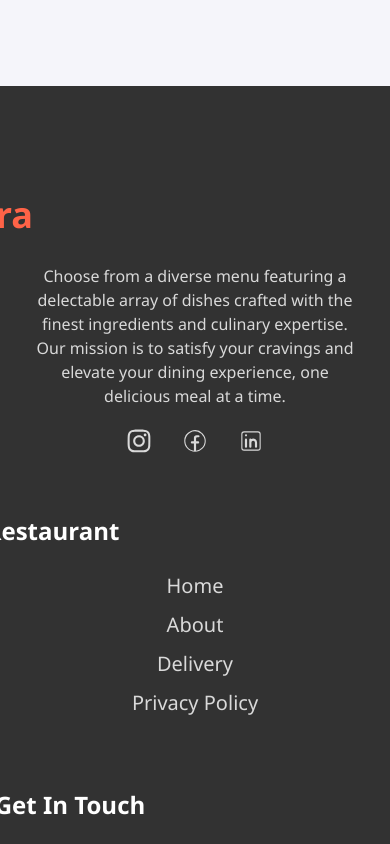
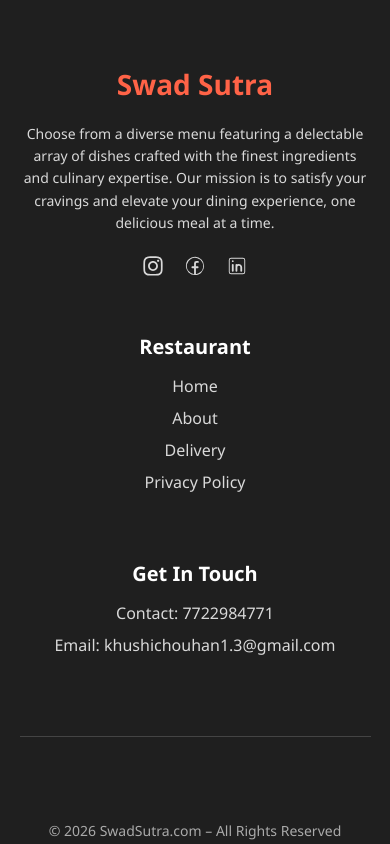
Before and after one commit to Khushichouhan011/Food-Ordering-Reactjs, a React (Vite) app: page / in a window 390 px wide. Shown: the part 900-1744 px from the top of the page. Built offline with nearby package versions, Linux system fonts and the light colour scheme.

Commit message:
Added fully responsive About page, Login popup, and Footer

```diff
--- a/src/components/footer/AppDownload.jsx
+++ b/src/components/footer/AppDownload.jsx
@@ -6,8 +6,8 @@ import appstore from "/images/appstore.png";
 const AppDownload = () => {
   return (
     <div className="app-download" id="app-download">
-      <p>
-        For Better Experience Download <br />
+      <p className="app-download-text">
+        For a Better Experience, Download <br />
         <strong>Swad Sutra</strong>
       </p>
 
@@ -20,3 +20,26 @@ const AppDownload = () => {
 };
 
 export default AppDownload;
+
+// import React from "react";
+// import "./AppDownload.css";
+// import googleplay from "/images/googleplay.png";
+// import appstore from "/images/appstore.png";
+
+// const AppDownload = () => {
+//   return (
+//     <div className="app-download" id="app-download">
+//       <p>
+//         For Better Experience Download <br />
+//         <strong>Swad Sutra</strong>
+//       </p>
+
+//       <div className="app-download-platforms">
+//         <img src={appstore} alt="Download on App Store" />
+//         <img src={googleplay} alt="Get it on Google Play" />
+//       </div>
+//     </div>
+//   );
+// };
+
+// export default AppDownload;
--- a/src/components/footer/Footer.css
+++ b/src/components/footer/Footer.css
@@ -1,76 +1,74 @@
 .footer {
-  background-color: #323232;
+  background-color: #1f1f1f;
   color: #d9d9d9;
-  padding: 80px 8vw 20px;
+  padding: 60px 5%;
   display: flex;
   flex-direction: column;
-  align-items: center;
-  gap: 20px;
-  margin-top: 100px;
+  gap: 40px;
 }
 
 .footer-content {
   display: grid;
-  grid-template-columns: 2fr 1fr 1fr;
-  gap: 60px;
+  grid-template-columns: repeat(auto-fit, minmax(250px, 1fr));
+  gap: 40px;
   width: 100%;
 }
 
 .footer-logo {
-  font-size: 50px;
+  font-size: 36px;
   color: tomato;
-  margin-left: -525px;
+  margin-bottom: 20px;
 }
 
 .footer-description {
-  font-size: 20px;
-  margin-top: 20px;
-  max-width: 600px;
-  line-height: 1.5;
+  font-size: 16px;
+  line-height: 1.6;
+  margin-bottom: 20px;
 }
 
 .footer-socials {
   display: flex;
-  gap: 30px;
-  margin-top: 20px;
-  font-size: 32px;
+  gap: 20px;
+  font-size: 24px;
+}
+
+.footer-center h2,
+.footer-right h2 {
+  color: #fff;
+  font-size: 20px;
+  margin-bottom: 15px;
 }
 
 .footer-center ul,
 .footer-right ul {
   list-style: none;
   padding: 0;
-  margin: 20px 0 0 0;
+  margin: 0;
 }
 
 .footer-center li,
 .footer-right li {
-  margin-bottom: 12px;
-  font-size: 20px;
+  margin-bottom: 10px;
+  font-size: 16px;
   cursor: pointer;
+  transition: color 0.3s ease;
 }
 
-.footer-center h2{
-  color: #fff;
-  font-size: 24px;
-  margin-left: -285px;
+.footer-center li:hover,
+.footer-right li:hover {
+  color: tomato;
 }
 
-.footer-right h2 {
-  color: #fff;
-  font-size: 24px;
-  margin-left: -250px;
-}
 .footer hr {
   width: 100%;
-  height: 2px;
-  background-color: #555;
+  height: 1px;
+  background-color: #444;
   border: none;
   margin: 30px 0;
 }
 
 .footer-bottom-text {
-  font-size: 16px;
+  font-size: 14px;
   color: #aaa;
   text-align: center;
 }
@@ -80,26 +78,18 @@
   .footer-content {
     grid-template-columns: 1fr;
     text-align: center;
-    gap: 40px;
-  }
-
-  .footer-left,
-  .footer-center,
-  .footer-right {
-    align-items: center;
   }
 
   .footer-logo {
-    font-size: 36px;
+    font-size: 28px;
   }
 
   .footer-description {
-    font-size: 16px;
-    margin-top: 10px;
+    font-size: 14px;
   }
 
   .footer-socials {
-    font-size: 26px;
     justify-content: center;
+    font-size: 22px;
   }
 }
--- a/src/loginpopup/Login.css
+++ b/src/loginpopup/Login.css
@@ -1,3 +1,5 @@
+
+/* Base Styles */
 .login-popup {
   position: fixed;
   top: 0;
@@ -11,25 +13,20 @@
   z-index: 1000;
   backdrop-filter: blur(5px);
   animation: fadeIn 0.3s ease;
+  padding: 20px;
 }
 
 @keyframes fadeIn {
-  from {
-    opacity: 0;
-    transform: scale(0.95);
-  }
-  to {
-    opacity: 1;
-    transform: scale(1);
-  }
+  from { opacity: 0; transform: scale(0.95); }
+  to { opacity: 1; transform: scale(1); }
 }
 
 .login-popup-container {
   background: #fff;
   padding: 30px 40px;
   border-radius: 12px;
-  width: 600px;
-  max-width: 90%;
+  width: 500px;
+  max-width: 100%;
   max-height: 90%;
   box-shadow: 0 10px 25px rgba(0, 0, 0, 0.2);
   animation: slideUp 0.3s ease;
@@ -37,17 +34,12 @@
   flex-direction: column;
   gap: 18px;
   overflow-y: auto;
+  box-sizing: border-box;
 }
 
 @keyframes slideUp {
-  from {
-    transform: translateY(50px);
-    opacity: 0;
-  }
-  to {
-    transform: translateY(0);
-    opacity: 1;
-  }
+  from { transform: translateY(50px); opacity: 0; }
+  to { transform: translateY(0); opacity: 1; }
 }
 
 .login-popup-title {
@@ -68,9 +60,7 @@
   cursor: pointer;
   transition: 0.2s ease;
 }
-.close-icon:hover {
-  color: #ff6347;
-}
+.close-icon:hover { color: #ff6347; }
 
 .login-popup-inputs input {
   width: 100%;
@@ -80,6 +70,7 @@
   border: 1px solid #ccc;
   border-radius: 6px;
   outline: none;
+  box-sizing: border-box;
 }
 
 .login-popup-container button {
@@ -93,9 +84,7 @@
   cursor: pointer;
   transition: 0.3s ease;
 }
-.login-popup-container button:hover {
-  background-color: #e5533c;
-}
+.login-popup-container button:hover { background-color: #e5533c; }
 
 .login-popup-condition {
   display: flex;
@@ -103,11 +92,10 @@
   align-items: flex-start;
   font-size: 16px;
   color: #444;
+  flex-wrap: wrap;
 }
 
-.submit {
-  margin-top: 5px;
-}
+.submit { margin-top: 5px; }
 
 .login-popup p,
 .login-popup .para,
@@ -126,63 +114,51 @@
   margin-left: 5px;
 }
 
-/* Tablet */
-@media (max-width: 768px) {
-  .login-popup-container {
-    padding: 25px;
-    width: 90%;
-    gap: 16px;
-  }
-
-  .login-popup-title h2 {
-    font-size: 20px;
-  }
-
-  .login-popup-inputs input {
-    font-size: 16px;
-    height: 40px;
-  }
-
-  .login-popup-container button {
-    height: 45px;
-    font-size: 16px;
-  }
-
-  .login-popup-condition {
-    font-size: 15px;
-    flex-direction: column;
-    gap: 8px;
-  }
+/* Extra Small Devices: <360px */
+@media (max-width: 360px) {
+  .login-popup-container { padding: 15px 10px; }
+  .login-popup-title h2 { font-size: 18px; }
+  .login-popup-inputs input { font-size: 13px; height: 34px; }
+  .login-popup-container button { font-size: 14px; height: 40px; }
+  .login-popup p, .login-popup .para, .login-popup .para1, .login-popup span { font-size: 13px; }
 }
 
-/* Mobile */
-@media (max-width: 480px) {
-  .login-popup-container {
-    padding: 20px;
-    gap: 14px;
-  }
+/* Small Devices: 361px - 480px */
+@media (min-width: 361px) and (max-width: 480px) {
+  .login-popup-container { padding: 20px 15px; width: 90%; }
+  .login-popup-title h2 { font-size: 20px; }
+  .login-popup-inputs input { font-size: 14px; height: 36px; }
+  .login-popup-container button { font-size: 14px; height: 42px; }
+  .login-popup p, .login-popup .para, .login-popup .para1, .login-popup span { font-size: 14px; }
+}
 
-  .login-popup-title h2 {
-    font-size: 18px;
-  }
+/* Medium Devices: 481px - 678px */
+@media (min-width: 481px) and (max-width: 678px) {
+  .login-popup-container { padding: 25px 20px; width: 85%; }
+  .login-popup-title h2 { font-size: 22px; }
+  .login-popup-inputs input { font-size: 16px; height: 40px; }
+  .login-popup-container button { font-size: 16px; height: 45px; }
+  .login-popup p, .login-popup .para, .login-popup .para1, .login-popup span { font-size: 15px; }
+}
 
-  .login-popup-inputs input {
-    font-size: 14px;
-    height: 36px;
-  }
+/* Large Devices: 679px - 768px */
+@media (min-width: 679px) and (max-width: 768px) {
+  .login-popup-container { padding: 28px 25px; width: 70%; }
+  .login-popup-title h2 { font-size: 22px; }
+  .login-popup-inputs input { font-size: 16px; height: 42px; }
+  .login-popup-container button { font-size: 16px; height: 46px; }
+  .login-popup p, .login-popup .para, .login-popup .para1, .login-popup span { font-size: 16px; }
+}
 
-  .login-popup-container button {
-    height: 42px;
-    font-size: 14px;
-  }
+/* Extra Large Devices: 769px - 992px */
+@media (min-width: 769px) and (max-width: 992px) {
+  .login-popup-container { padding: 30px 30px; width: 60%; }
+  .login-popup-title h2 { font-size: 24px; }
+  .login-popup-inputs input { font-size: 17px; height: 45px; }
+  .login-popup-container button { font-size: 17px; height: 48px; }
+}
 
-  .login-popup p,
-  .login-popup .para,
-  .login-popup .para1 {
-    font-size: 14px;
-  }
-
-  .login-popup span {
-    font-size: 14px;
-  }
+/* Desktop: 993px and above */
+@media (min-width: 993px) {
+  .login-popup-container { width: 500px; }
 }
--- a/src/pages/about/About.css
+++ b/src/pages/about/About.css
@@ -1,6 +1,7 @@
 .about-page {
   padding: 50px 5vw;
   font-family: 'Segoe UI', sans-serif;
+  box-sizing: border-box;
 }
 
 /* 🔶 About Section (Image + Text) */
@@ -76,7 +77,7 @@
 }
 
 .about-growth-section p {
-  font-size:21px;
+  font-size: 21px;
   color: #666;
   margin-bottom: 40px;
   max-width: 700px;
@@ -118,67 +119,15 @@
   color: #555;
 }
 
-/* ✅ Tablet & Above */
-@media (min-width: 768px) {
-  .growth-reasons {
-    flex-direction: row;
-    justify-content: space-between;
-    flex-wrap: wrap;
+/* ✅ Small Devices: 350px - 480px */
+@media (max-width: 480px) {
+  .about-page {
+    padding: 30px 4vw;
   }
 
-  .reason-card {
-    flex: 1;
-    margin: 0 10px;
-    max-width: 100%;
-  }
-}
-
-/* ✅ Tablet and Below */
-@media (max-width: 768px) {
   .about-section {
     flex-direction: column;
     text-align: center;
-  }
-
-  .about-image img {
-    max-width: 100%;
-  }
-
-  .about-content h2 {
-    font-size: 28px;
-  }
-
-  .about-content p {
-    font-size: 16px;
-  }
-
-  .about-content button {
-    font-size: 15px;
-    padding: 10px 20px;
-  }
-
-  .about-growth-section h1 {
-    font-size: 28px;
-  }
-
-  .about-growth-section p {
-    font-size: 16px;
-  }
-
-  .growth-reasons {
-    flex-direction: column;
-  }
-
-  .reason-card {
-    max-width: 100%;
-    margin: 10px 0;
-  }
-}
-
-/* ✅ Mobile Devices */
-@media (max-width: 480px) {
-  .about-page {
-    padding: 30px 4vw;
   }
 
   .about-content h2 {
@@ -201,5 +150,171 @@
 
   .about-content button {
     width: 100%;
+    font-size: 16px;
+    padding: 10px 20px;
   }
 }
+
+/* ✅ Medium Devices: 481px - 678px */
+@media (min-width: 481px) and (max-width: 678px) {
+  .about-section {
+    flex-direction: column;
+    text-align: center;
+    gap: 25px;
+  }
+
+  .about-content h2 {
+    font-size: 26px;
+  }
+
+  .about-content p,
+  .about-growth-section p,
+  .reason-card p {
+    font-size: 16px;
+  }
+
+  .reason-card h3 {
+    font-size: 20px;
+  }
+
+  .about-growth-section h1 {
+    font-size: 28px;
+  }
+
+  .about-content button {
+    font-size: 17px;
+    padding: 10px 22px;
+  }
+
+  .growth-reasons {
+    flex-direction: column;
+  }
+
+  .reason-card {
+    max-width: 100%;
+    margin: 10px 0;
+  }
+}
+
+/* ✅ Large Devices: 679px - 768px */
+@media (min-width: 679px) and (max-width: 768px) {
+  .about-section {
+    flex-direction: column;
+    gap: 30px;
+    text-align: center;
+  }
+
+  .about-content h2 {
+    font-size: 28px;
+  }
+
+  .about-content p {
+    font-size: 17px;
+  }
+
+  .about-content button {
+    font-size: 18px;
+    padding: 12px 24px;
+  }
+
+  .about-growth-section h1 {
+    font-size: 32px;
+  }
+
+  .about-growth-section p {
+    font-size: 18px;
+  }
+
+  .growth-reasons {
+    flex-direction: row;
+    flex-wrap: wrap;
+    justify-content: center;
+    gap: 20px;
+  }
+
+  .reason-card {
+    flex: 1 1 250px;
+    max-width: 300px;
+  }
+}
+
+/* ✅ Extra Large Devices: 769px - 992px */
+@media (min-width: 769px) and (max-width: 992px) {
+  .about-section {
+    flex-direction: row;
+    gap: 35px;
+  }
+
+  .about-content h2 {
+    font-size: 30px;
+  }
+
+  .about-content p {
+    font-size: 19px;
+  }
+
+  .about-content button {
+    font-size: 19px;
+  }
+
+  .about-growth-section h1 {
+    font-size: 34px;
+  }
+
+  .about-growth-section p {
+    font-size: 20px;
+  }
+
+  .reason-card h3 {
+    font-size: 21px;
+  }
+
+  .reason-card p {
+    font-size: 19px;
+  }
+
+  .growth-reasons {
+    flex-direction: row;
+    justify-content: space-between;
+  }
+}
+
+/* ✅ Desktop: 993px and above */
+@media (min-width: 993px) {
+  .about-section {
+    flex-direction: row;
+  }
+
+  .about-content h2 {
+    font-size: 32px;
+  }
+
+  .about-content p {
+    font-size: 21px;
+  }
+
+  .about-content button {
+    font-size: 21px;
+  }
+
+  .about-growth-section h1 {
+    font-size: 36px;
+  }
+
+  .about-growth-section p {
+    font-size: 21px;
+  }
+
+  .reason-card h3 {
+    font-size: 21px;
+  }
+
+  .reason-card p {
+    font-size: 21px;
+  }
+
+  .growth-reasons {
+    flex-direction: row;
+    justify-content: space-between;
+  }
+}
--- a/src/pages/services/Services.jsx
+++ b/src/pages/services/Services.jsx
@@ -9,7 +9,6 @@ import people2 from "/images/people2.jpg";
 import people3 from "/images/people3.jpg";
 import people4 from "/images/people4.webp";
 import people5 from "/images/people5.jpg";
-
 import dineservice from "/images/dineservice.jpg";
 import take from "/images/take.jpg";
 import delivary from "/images/delivary.jpg";
```
Also changed, not shown: src/App.jsx (+3 -5 lines), src/components/footer/Footer.jsx (+62 -0 lines), src/components/footer/AppDownload.css (line endings or trailing spaces).
